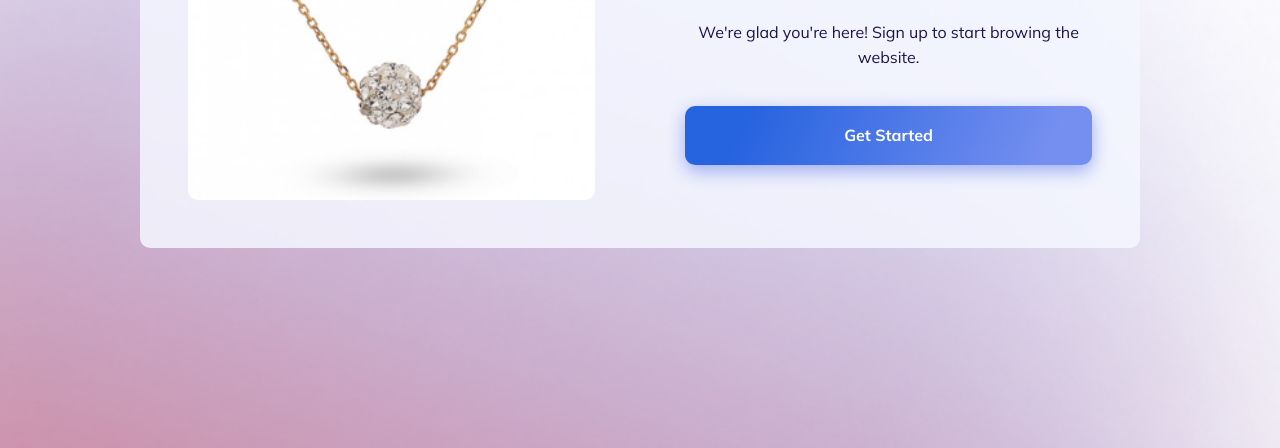
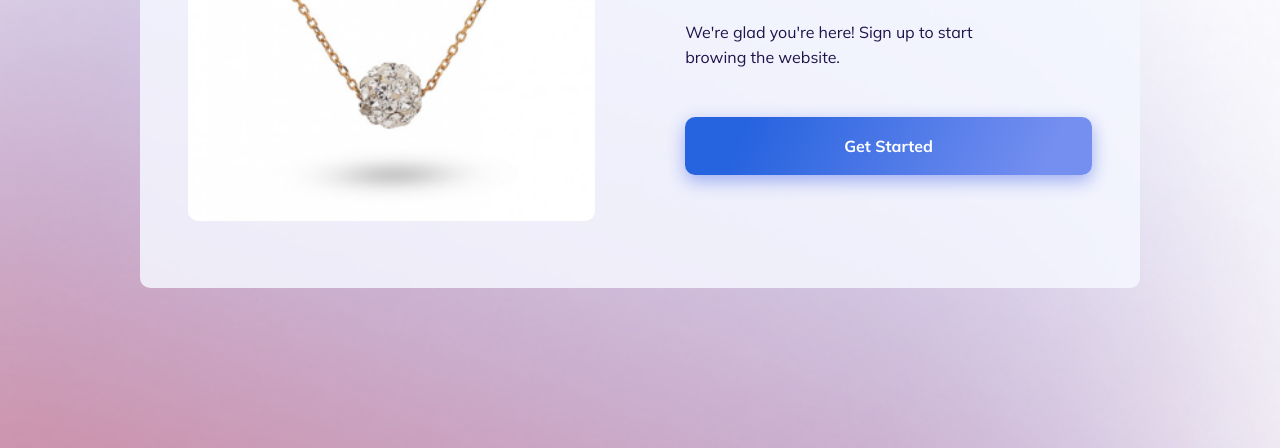
Before and after one commit to A-Selim/register-page, a plain HTML site: page index.html in a window 1280 px wide. Shown: the part 352-800 px from the top of the page. Drawn offline with Linux system fonts and the light colour scheme.

Commit message:
Refactor UI

```diff
--- a/css/main.css
+++ b/css/main.css
@@ -18,14 +18,14 @@ body {
   display: flex;
   flex-direction: column;
   align-items: center;
-  justify-content: space-evenly;
 }
 
 .main {
-  max-width: 500px;
+  max-width: 400px;
   height: 100vh;
   margin: 0 auto;
-  padding: 3em 2em;
+  padding: 2em;
+  justify-content: space-between;
 }
 
 .img-wrapper {
@@ -41,6 +41,7 @@ body {
 
 .content-wrapper {
   height: 45%;
+  justify-content: space-evenly;
 }
 
 .title {
@@ -84,7 +85,7 @@ body {
     background-color: rgba(245, 247, 255, 0.85);
     width: 90%;
     max-width: 1000px;
-    height: 50vh;
+    height: 60vh;
     border-radius: 10px;
     margin: 0;
     padding: 3em;
@@ -95,10 +96,15 @@ body {
   .img-wrapper,
   .content-wrapper {
     width: 45%;
-    height: 100%;
+    height: 90%;
   }
 
   .content-wrapper {
     align-items: flex-start;
   }
+
+  .sub-title {
+    text-align: left;
+    max-width: 300px;
+  }
 }
```
